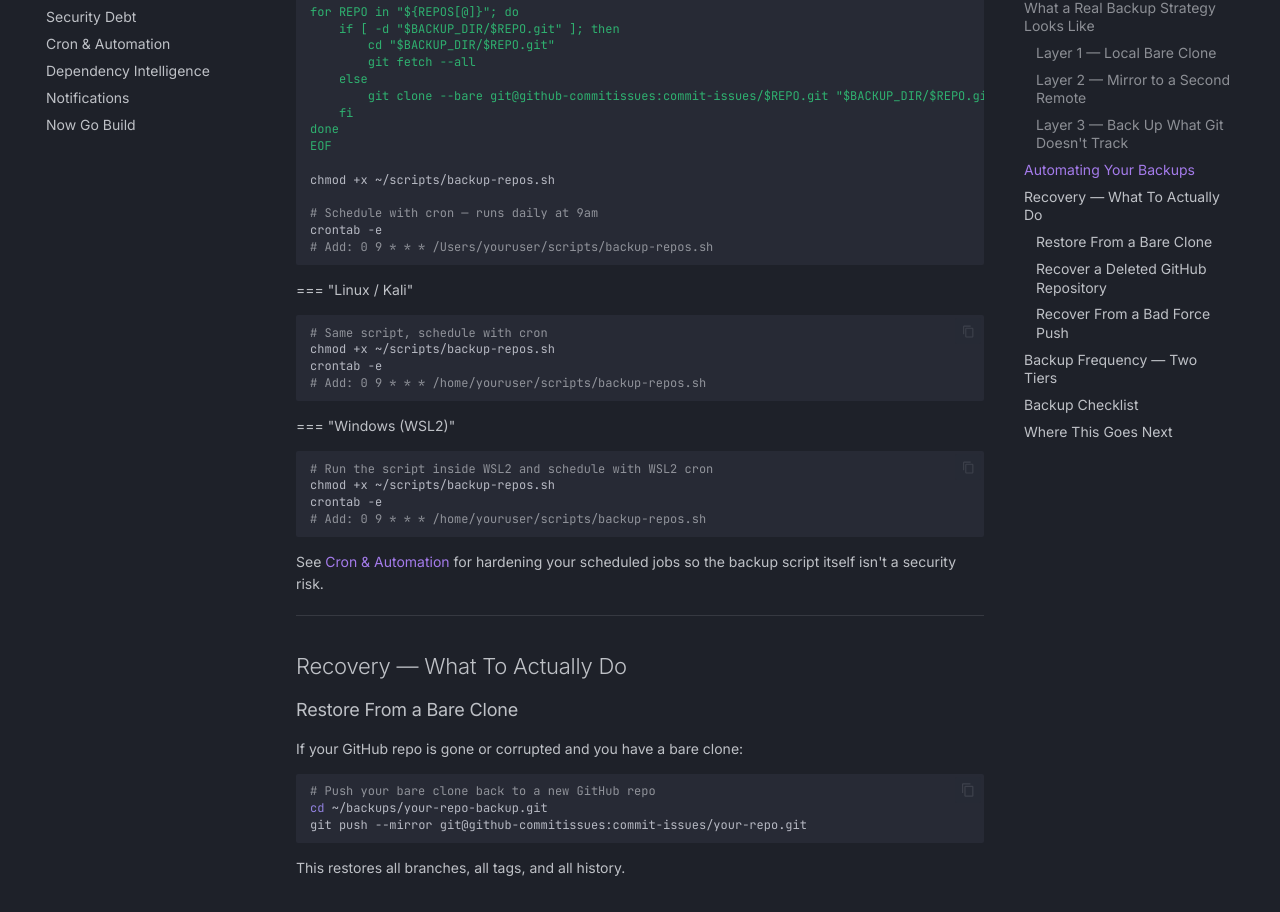
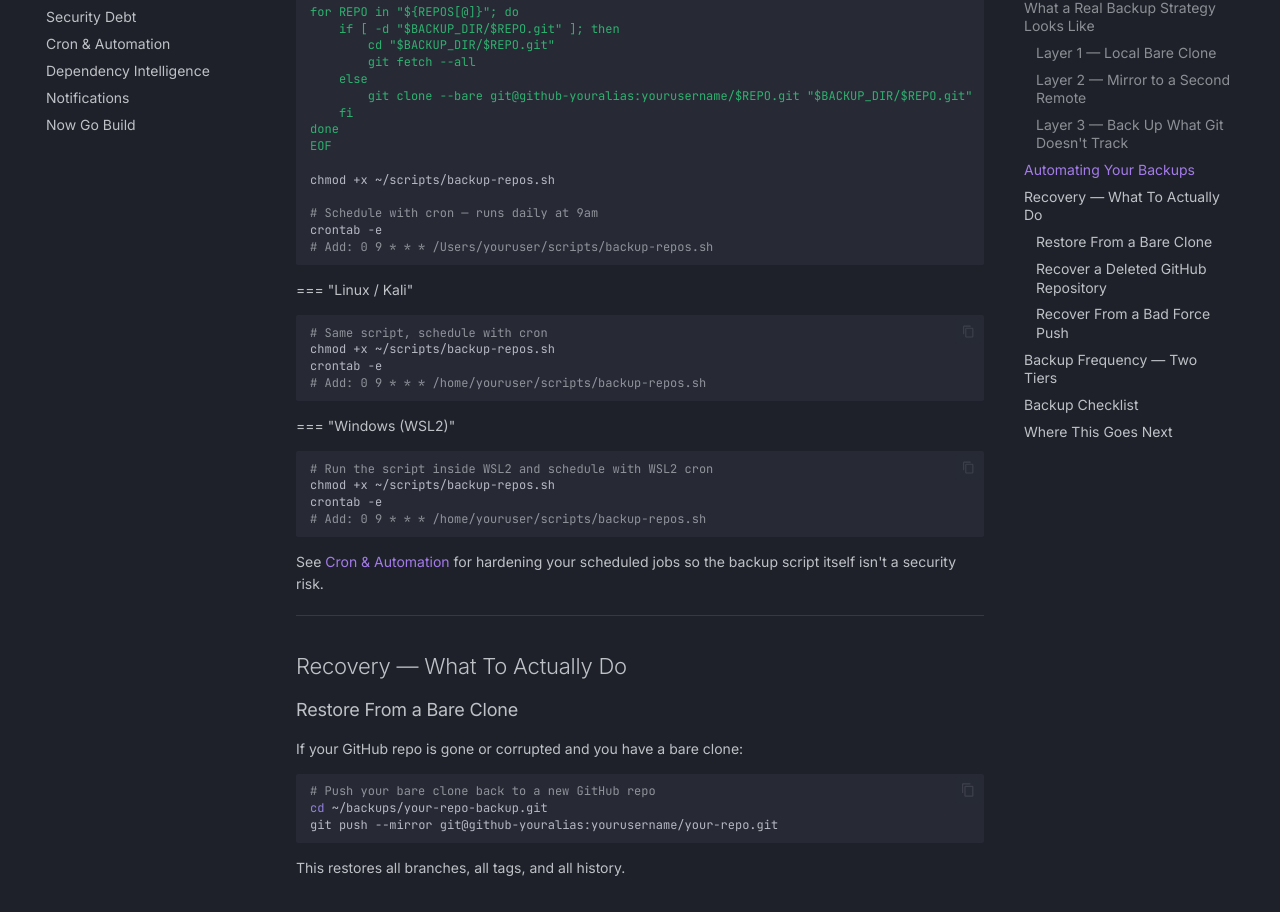
Before and after one commit to commit-issues/secure-your-repo, an MkDocs documentation site: the page built from docs/maintenance/backups.md, in a window 1280 px wide and 1400 px high, scrolled down 2783 px. Shown: the part 172-1084 px from the top of the window. Built offline with MkDocs 1.6.1 and Material for MkDocs 9.7.7, drawn with Linux system fonts in a browser that asks for light colours; some of the changed text lies outside the part shown.

Commit message:
chore: consistency sweep

````diff
--- a/docs/maintenance/backups.md
+++ b/docs/maintenance/backups.md
@@ -49,7 +49,7 @@ A bare clone is a complete copy of your repository — all history, all branches
 === "macOS / Linux / Kali"
     ```bash
     # Create a bare clone backup
-    git clone --bare git@github-commitissues:commit-issues/your-repo.git ~/backups/your-repo-backup.git
+    git clone --bare git@github-youralias:yourusername/your-repo.git ~/backups/your-repo-backup.git
 
     # To update an existing bare clone
     cd ~/backups/your-repo-backup.git
@@ -59,7 +59,7 @@ A bare clone is a complete copy of your repository — all history, all branches
 === "Windows (WSL2)"
     ```bash
     # Same commands inside WSL2
-    git clone --bare git@github-commitissues:commit-issues/your-repo.git ~/backups/your-repo-backup.git
+    git clone --bare git@github-youralias:yourusername/your-repo.git ~/backups/your-repo-backup.git
 
     cd ~/backups/your-repo-backup.git
     git fetch --all
@@ -118,7 +118,7 @@ Manual backups don't get done. Automate them.
             cd "$BACKUP_DIR/$REPO.git"
             git fetch --all
         else
-            git clone --bare git@github-commitissues:commit-issues/$REPO.git "$BACKUP_DIR/$REPO.git"
+            git clone --bare git@github-youralias:yourusername/$REPO.git "$BACKUP_DIR/$REPO.git"
         fi
     done
     EOF
@@ -159,7 +159,7 @@ If your GitHub repo is gone or corrupted and you have a bare clone:
 ```bash
 # Push your bare clone back to a new GitHub repo
 cd ~/backups/your-repo-backup.git
-git push --mirror git@github-commitissues:commit-issues/your-repo.git
+git push --mirror git@github-youralias:yourusername/your-repo.git
 ```
 
 This restores all branches, all tags, and all history.
````
Also changed, not shown: docs/code/logging.md (+1 -1 lines), docs/hardening/history.md (+2 -2 lines), docs/threats/osint.md (+4 -4 lines).
